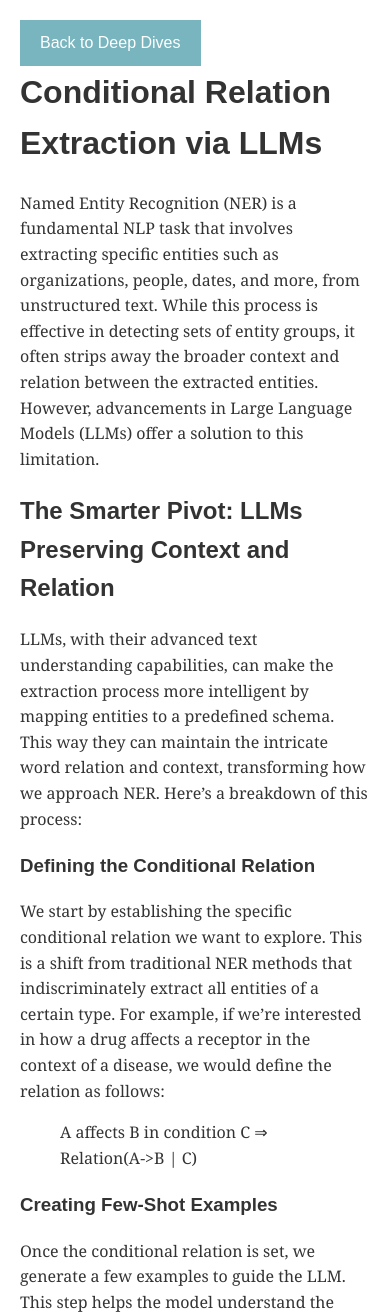
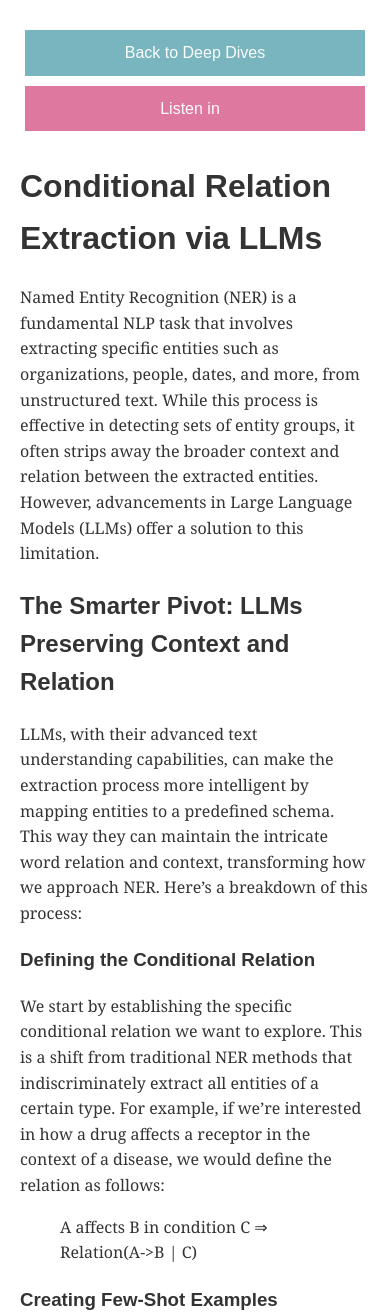
Before and after one commit to PhilWa/corner, a Flask app: page /conditional-relation-extraction in a window 390 px wide. Shown: the top 1312 px of the page. Run offline with Flask 3, Linux system fonts and the light colour scheme.

Commit message:
added a listen in

```diff
--- a/templates/conditional_relation_extraction.html
+++ b/templates/conditional_relation_extraction.html
@@ -11,6 +11,12 @@
     <script src="https://cdnjs.cloudflare.com/ajax/libs/highlight.js/11.7.0/highlight.min.js"></script>
     <script>hljs.highlightAll();</script>
     <style>
+        :root {
+            --off-white: rgb(252, 252, 253);
+            --pink: rgb(222, 120, 159);
+            --teal: rgb(121, 181, 191);
+        }
+
         body {
             font-family: Georgia, 'Times New Roman', Times, serif;
             line-height: 1.6;
@@ -18,6 +24,8 @@
             margin: auto;
             padding: 20px;
             color: #333;
+            padding-top: 120px;
+            /* Add padding to prevent content overlap */
         }
 
         h1,
@@ -33,7 +41,7 @@
         }
 
         a:hover {
-            text-decoration: underline;
+            text-decoration: none;
         }
 
         ul,
@@ -45,21 +53,71 @@
             margin-bottom: 10px;
         }
 
-        .back-button {
+        .button-container {
             position: fixed;
             top: 20px;
             left: 20px;
-            background-color: rgb(121, 181, 191);
-            color: white;
+            display: flex;
+            flex-direction: column;
+            gap: 10px;
+            z-index: 1000;
+            /* Ensure buttons are above other content */
+        }
+
+        .nav-button {
             padding: 10px 20px;
             text-decoration: none;
             font-family: Arial, sans-serif;
             transition: background-color 0.3s ease;
+            color: var(--off-white);
+            display: flex;
+            align-items: center;
+            justify-content: center;
+            width: 200px;
+            font-size: 16px;
+        }
+
+        .back-button {
+            background-color: var(--teal);
         }
 
         .back-button:hover {
             background-color: rgb(101, 161, 171);
-            text-decoration: none;
+        }
+
+        .listen-button {
+            background-color: var(--pink);
+        }
+
+        .listen-button:hover {
+            background-color: rgb(202, 100, 139);
+        }
+
+        .listen-button i {
+            margin-left: 10px;
+        }
+
+        /* Mobile optimization */
+        @media (max-width: 768px) {
+            body {
+                padding-top: 140px;
+                /* Increase padding for mobile */
+            }
+
+            .button-container {
+                left: 50%;
+                transform: translateX(-50%);
+                width: 100%;
+                padding: 10px;
+                background-color: rgba(255, 255, 255, 0.9);
+                box-sizing: border-box;
+            }
+
+            .nav-button {
+                width: 100%;
+                max-width: 300px;
+                margin: 0 auto;
+            }
         }
 
         pre code {
@@ -89,11 +147,13 @@
 </head>
 
 <body>
-    <a href="{{ url_for('index') }}#deep-dives" class="back-button">Back to Deep Dives</a>
-    <a href="#" class="listen-button">
-        Listen in
-        <i class="fas fa-podcast"></i>
-    </a>
+    <div class="button-container">
+        <a href="{{ url_for('index') }}#deep-dives" class="nav-button back-button">Back to Deep Dives</a>
+        <a href="#" class="nav-button listen-button">
+            Listen in
+            <i class="fas fa-podcast"></i>
+        </a>
+    </div>
 
     <!DOCTYPE html>
     <html lang="en">
```
